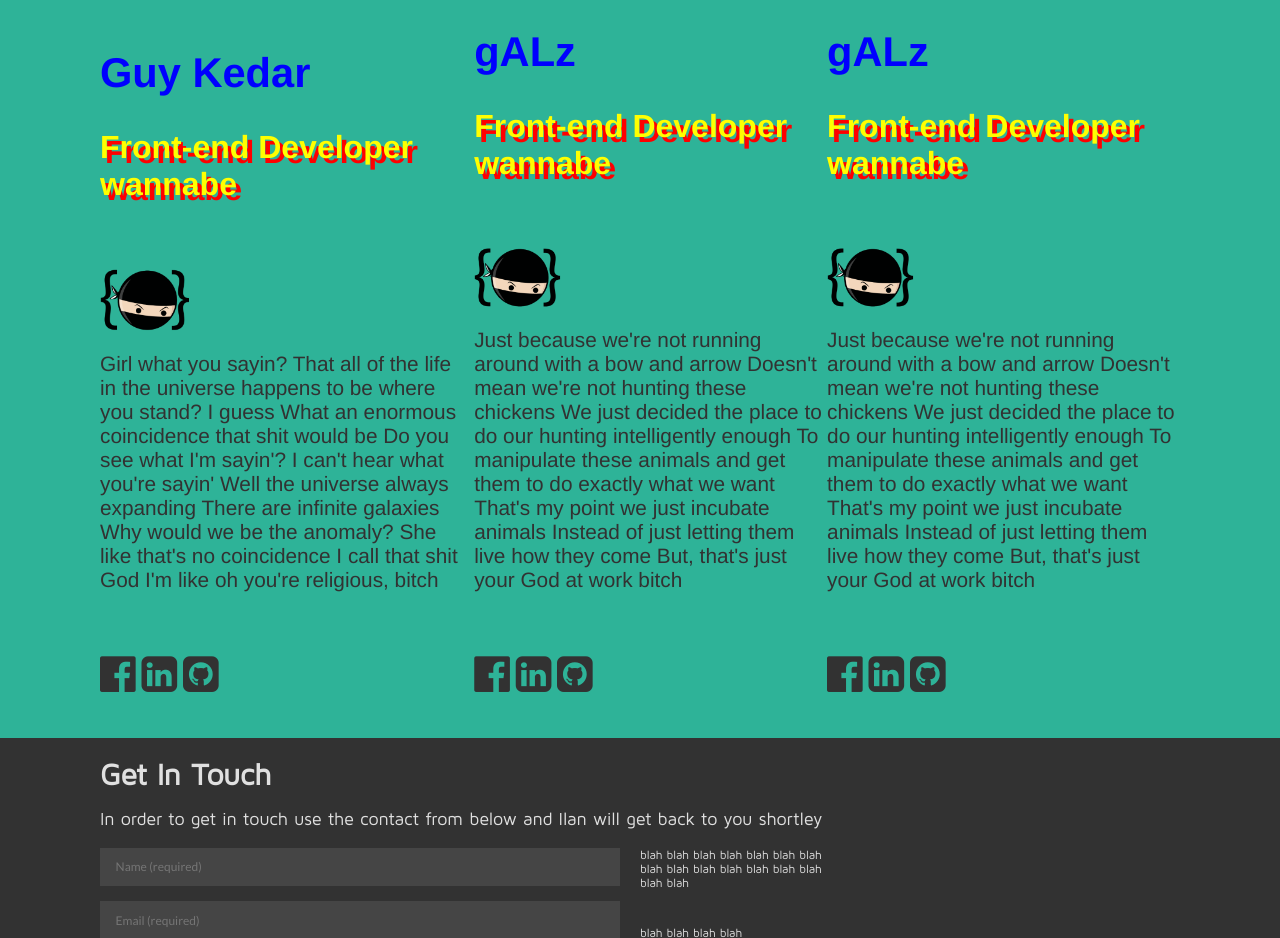
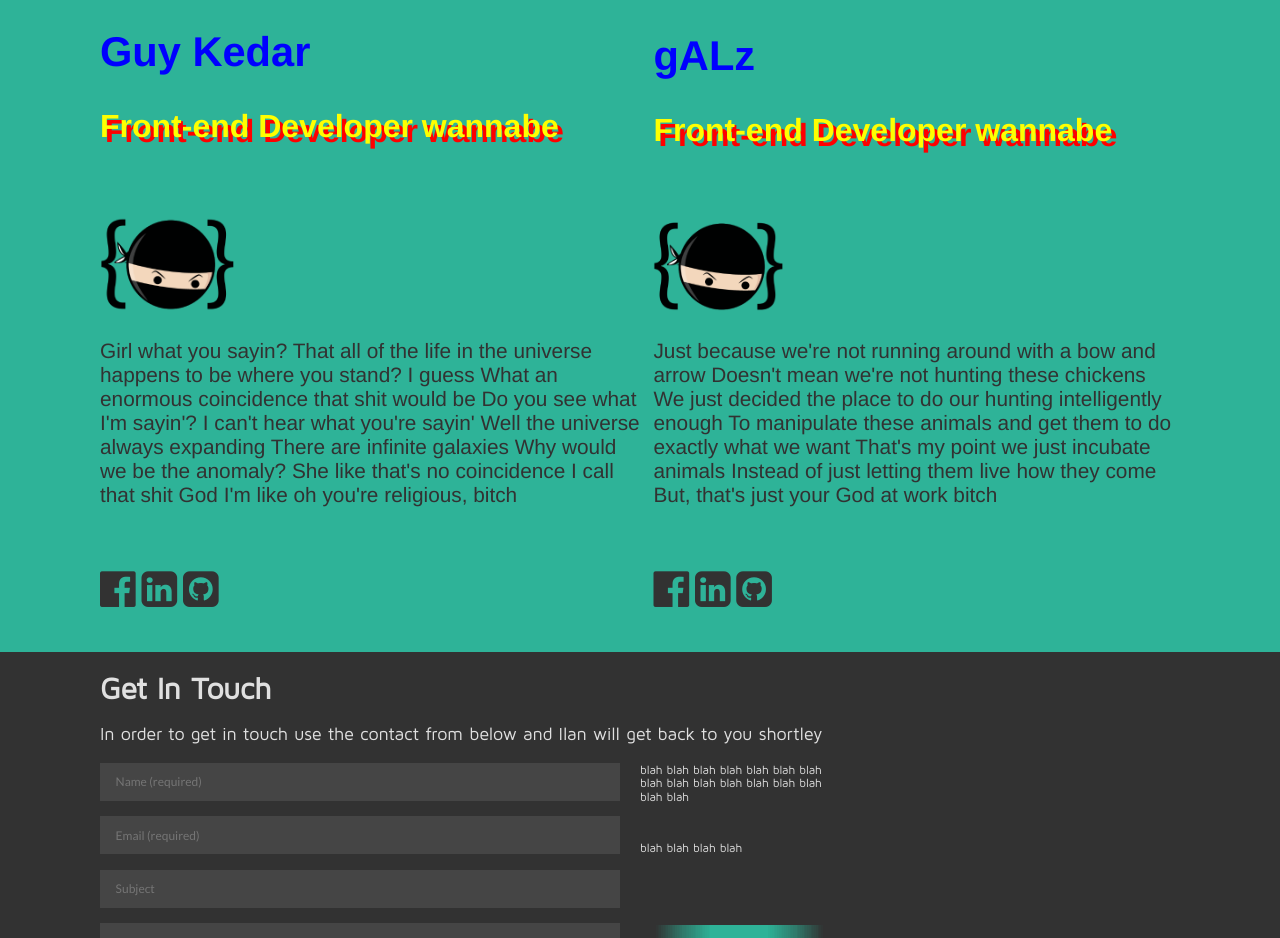
Before and after one commit to kedarguy/gALz-GK-meme-generator, a website: page index.html in a window 1280 px wide. Shown: the part 1572-2510 px from the top of the page. Drawn offline with Linux system fonts and the light colour scheme; files whose address does not match are found by name; a web font is replaced by a local one.

Commit message:
minor fix

```diff
--- a/index.html
+++ b/index.html
@@ -115,25 +115,6 @@
 
           </div>
         </div>
-        <div class="galz">
-          <h1>gALz</h1>
-          <h3>Front-end Developer wannabe</h3>
-          <img class="img_us" src="assets/img/about.png" alt="Mark Fridman">
-          <p>Just because we're not running around with a bow and arrow Doesn't mean we're not hunting these chickens We just
-            decided the place to do our hunting intelligently enough To manipulate these animals and get them to do exactly
-            what we want That's my point we just incubate animals Instead of just letting them live how they come But, that's
-            just your God at work bitch</p>
-          <div class="about_links">
-            <a target="_blank" href="">
-              <p class="fa fa-facebook-official fa-2x" aria-hidden="true"></p>
-            </a>
-            <a target="_blank" href="">
-              <p class="fa fa-linkedin-square fa-2x" aria-hidden="true"></p>
-            </a>
-            <a target="_blank" href="https://github.com/galzunited/">
-              <p class="fa fa-github-square fa-2x" aria-hidden="true"></p>
-            </a>
-          </div>
         </div>
 
     </section>
```
